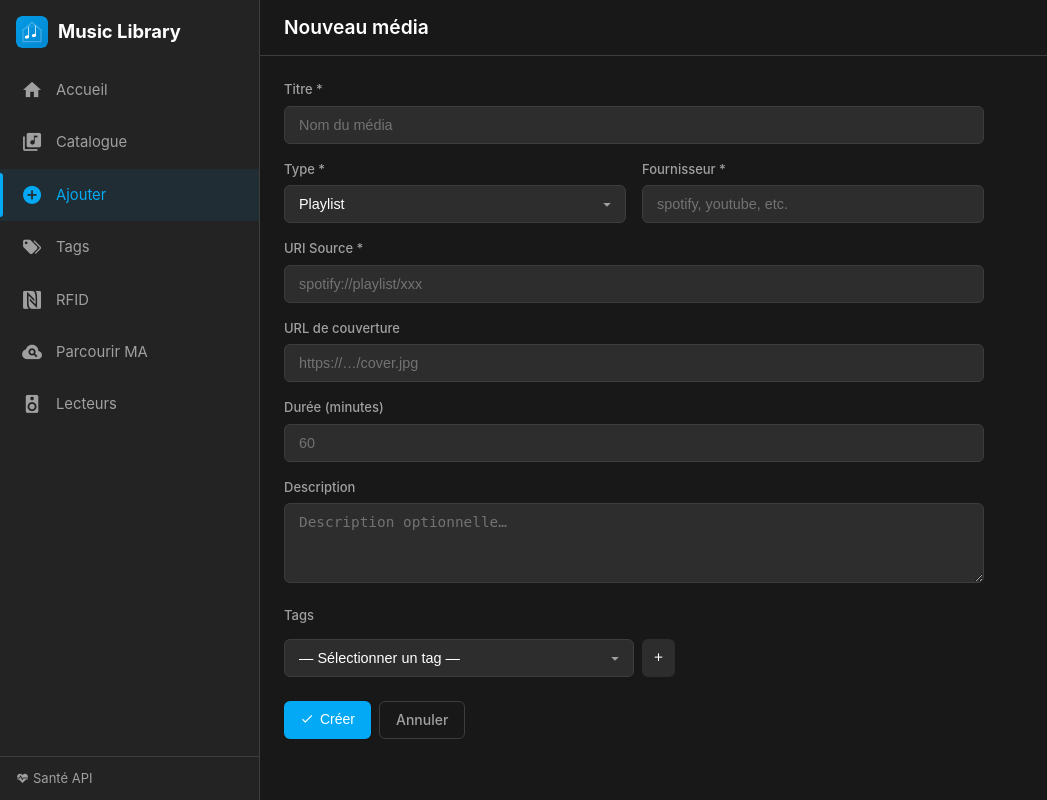
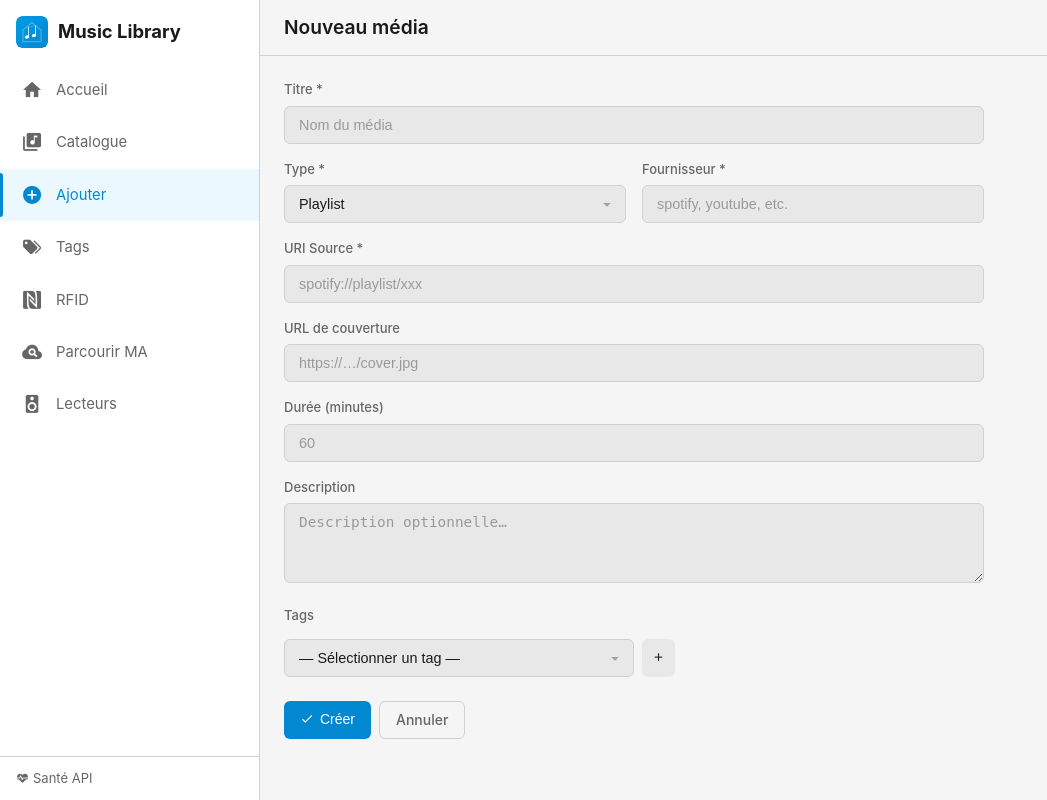
Before and after one commit to AntorFr/music-library, a FastAPI app: page /media/new in a window 1280 px wide. Shown: the whole page, without its empty margins (0-1047 px from the left). Run offline with FastAPI, Linux system fonts and the light colour scheme; data comes from the database, SQL or seed files in the repository; data that the repository does not hold is empty.

Commit message:
v0.8.0-beta: thème clair/foncé automatique (prefers-color-scheme)
- Ajout thème clair via @media (prefers-color-scheme: light)
- Nouvelles variables CSS: --hover-bg, --hover-bg-subtle, --backdrop, --shadow, --shadow-lg
- Remplacement de tous les rgba hardcodés par des variables dynamiques
- Correction hr template tags (rgba fixe → var(--border))
- Bascule automatique selon les préférences système du navigateur
- Bump version 0.7.3-beta → 0.8.0-beta

```diff
--- a/app/config.py
+++ b/app/config.py
@@ -10,7 +10,7 @@ class Settings(BaseSettings):
 
     # --- Application ---
     app_name: str = "Music Library"
-    app_version: str = "0.7.3-beta"
+    app_version: str = "0.8.0-beta"
     debug: bool = False
 
     # --- Database ---
--- a/app/static/css/app.css
+++ b/app/static/css/app.css
@@ -34,6 +34,35 @@
   --sidebar-w-collapsed: 64px;
   --topbar-h:     56px;
   --transition:   all 0.2s ease;
+  --hover-bg:     rgba(255,255,255,0.06);
+  --hover-bg-subtle: rgba(255,255,255,0.03);
+  --backdrop:     rgba(0,0,0,0.6);
+  --shadow:       rgba(0,0,0,0.3);
+  --shadow-lg:    rgba(0,0,0,0.4);
+}
+
+/* --- Light theme (follows browser preference) ----------------------------- */
+@media (prefers-color-scheme: light) {
+  :root {
+    --bg:           #f5f5f5;
+    --bg-overlay:   #f5f5f5;
+    --panel:        #ffffff;
+    --surface:      #e8e8e8;
+    --default:      #ffffff;
+    --primary:      #0288d1;
+    --primary-hover:#0277bd;
+    --fg:           #1a1a1a;
+    --fg-muted:     #666666;
+    --border:       #d0d0d0;
+    --destructive:  #d32f2f;
+    --success:      #388e3c;
+    --warning:      #f57c00;
+    --hover-bg:     rgba(0,0,0,0.06);
+    --hover-bg-subtle: rgba(0,0,0,0.03);
+    --backdrop:     rgba(0,0,0,0.3);
+    --shadow:       rgba(0,0,0,0.15);
+    --shadow-lg:    rgba(0,0,0,0.2);
+  }
 }
 
 /* --- Reset & Base --------------------------------------------------------- */
@@ -149,7 +178,7 @@ h4 { font-size: 1rem; font-weight: 700; }
 }
 
 .sidebar-nav a:hover {
-  background: rgba(255, 255, 255, 0.06);
+  background: var(--hover-bg);
   color: var(--fg);
 }
 
@@ -205,7 +234,7 @@ h4 { font-size: 1rem; font-weight: 700; }
   display: none;
   position: fixed;
   inset: 0;
-  background: rgba(0,0,0,0.5);
+  background: var(--backdrop);
   z-index: 999;
 }
 
@@ -285,7 +314,7 @@ h4 { font-size: 1rem; font-weight: 700; }
   border: 1px solid var(--border);
 }
 .btn-outline:hover {
-  background: rgba(255,255,255,0.04);
+  background: var(--hover-bg);
   color: var(--fg);
 }
 
@@ -410,7 +439,7 @@ h4 { font-size: 1rem; font-weight: 700; }
   transform: translateY(8px);
   transition: var(--transition);
   font-size: 1.1rem;
-  box-shadow: 0 2px 8px rgba(0,0,0,0.3);
+  box-shadow: 0 2px 8px var(--shadow);
 }
 
 .media-card:hover .play-overlay {
@@ -709,7 +738,7 @@ tbody tr {
 }
 
 tbody tr:hover {
-  background: rgba(255,255,255,0.03);
+  background: var(--hover-bg-subtle);
 }
 
 tbody tr:last-child td {
@@ -727,7 +756,7 @@ tbody tr:last-child td {
 }
 
 .list-item:hover {
-  background: rgba(255,255,255,0.04);
+  background: var(--hover-bg);
 }
 
 .list-item-thumb {
@@ -769,7 +798,7 @@ tbody tr:last-child td {
 .modal-backdrop {
   position: fixed;
   inset: 0;
-  background: rgba(0,0,0,0.6);
+  background: var(--backdrop);
   z-index: 2000;
   display: flex;
   align-items: center;
@@ -784,7 +813,7 @@ tbody tr:last-child td {
   width: 100%;
   max-height: 90vh;
   overflow-y: auto;
-  box-shadow: 0 8px 30px rgba(0,0,0,0.4);
+  box-shadow: 0 8px 30px var(--shadow-lg);
 }
 
 .modal-header {
@@ -945,7 +974,7 @@ tbody tr:last-child td {
   background: var(--panel);
   border: 1px solid var(--border);
   color: var(--fg);
-  box-shadow: 0 4px 16px rgba(0,0,0,0.3);
+  box-shadow: 0 4px 16px var(--shadow);
   font-size: 0.875rem;
   min-width: 280px;
   animation: slideIn 0.25s ease;
@@ -1061,7 +1090,7 @@ tbody tr:last-child td {
   border-radius: var(--radius);
   object-fit: cover;
   flex-shrink: 0;
-  box-shadow: 0 4px 16px rgba(0,0,0,0.3);
+  box-shadow: 0 4px 16px var(--shadow);
 }
 
 .detail-info {
--- a/app/templates/tags/list.html
+++ b/app/templates/tags/list.html
@@ -135,7 +135,7 @@
           {% endfor %}
         </div>
 
-        <hr style="border-color: rgba(255,255,255,.1); margin: .75rem 0;">
+        <hr style="border-color: var(--border); margin: .75rem 0;">
 
         <!-- Add / update category form -->
         <form method="POST" action="/tags/categories">
--- a/pyproject.toml
+++ b/pyproject.toml
@@ -1,6 +1,6 @@
 [project]
 name = "music-library"
-version = "0.7.3-beta"
+version = "0.8.0-beta"
 description = "Family media library manager with Home Assistant & Music Assistant integration"
 requires-python = ">=3.12,<4"
 dependencies = [
```
